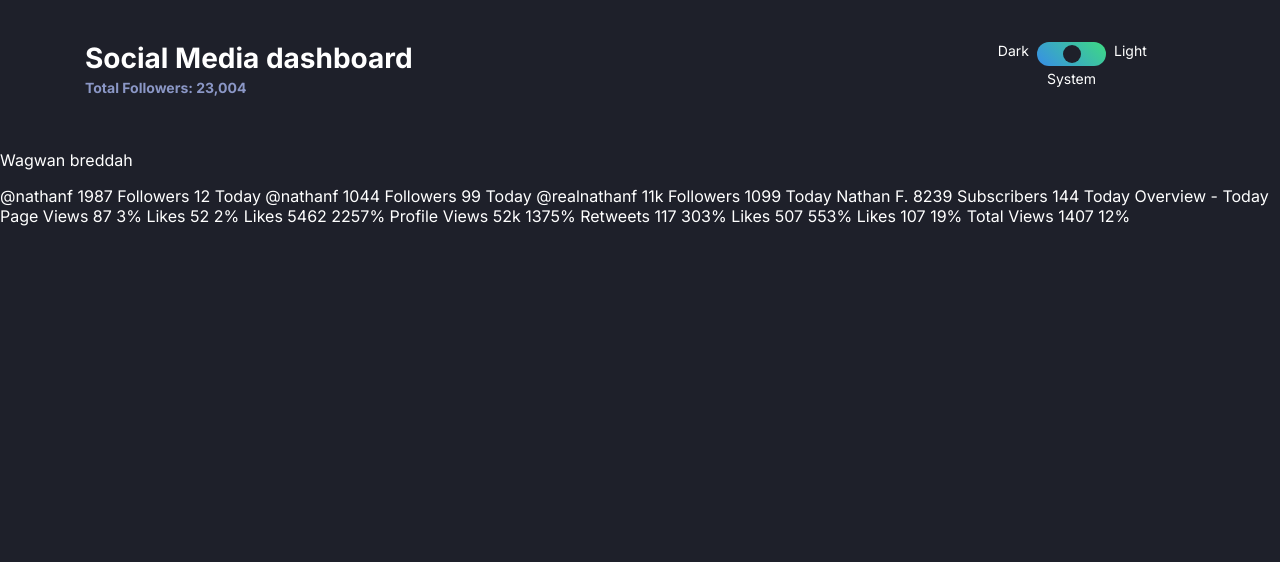
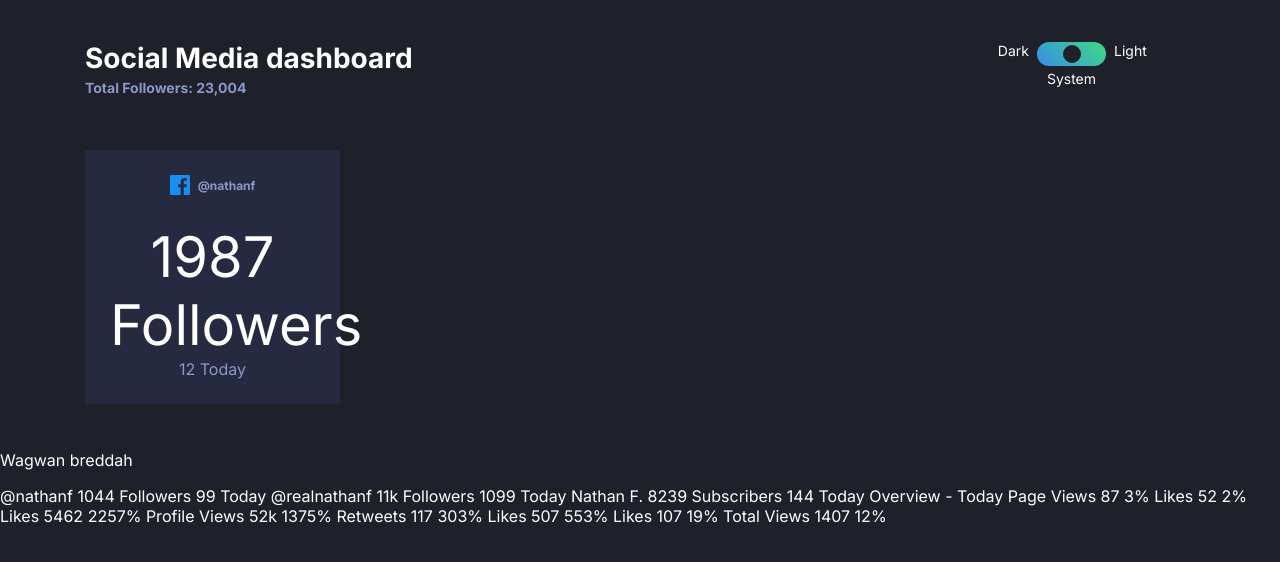
Before and after one commit to Yodishtr/Dashboard-Social-Media, a website: page index.html in a window 1280 px wide. Drawn offline with Linux system fonts and the light colour scheme.

Commit message:
styling and setting up the cards

```diff
--- a/app/scss/components/card.scss
+++ b/app/scss/components/card.scss
@@ -1,8 +1,37 @@
 @use '../util' as *;
 
 .card {
+    background: var(--dark-card);
+    color: var(--dark-text1);
+    width: rem(255);
+    text-align: center;
+    padding: rem(25);
+    // this modifier is for the card components top border
+    &--facebook {
+
+    }
+
+    &--twitter {
+
+    }
+
+    &--instagram {
+
+    }
+
+    &--youtube {
+
+    }
+
+    &__platform {
+        display: flex;
+        justify-content: center;
+        align-items: center;
+        margin-bottom: rem(28);
+    }
 
     &__icon {
+        margin-right: rem(8);
 
         &--facebook {
 
@@ -20,4 +49,36 @@
 
         }
     }
+
+    &__username {
+        font-size: 12px;
+        font-weight: 700;
+    }
+
+    &__count {
+        color: var(--light-bg);
+
+        &--big {
+            font-size: rem(56);
+        }
+
+        &--small {
+
+        }
+    }
+
+    &__label {
+
+    }
+
+    &__change {
+
+        &--up {
+
+        }
+
+        &--down {
+
+        }
+    }
 }
--- a/index.html
+++ b/index.html
@@ -60,11 +60,25 @@
         </header>
 
        <main>
-            <section>
+            <section class="container">
+
+                <div class="card">
+                    <div class="card__platform">
+                        <img class="card__icon" src="/images/icon-facebook.svg" alt="facebook icon" />
+                        <div class="card__username">@nathanf</div>
+                    </div>
+                    <div class="card__count card__count--big">
+                        1987
+                        <div class="card__label">Followers</div>
+                    </div>
+
+                    <div class="card__change">12 Today </div>
+
+                </div>
 
             </section>
             <p>Wagwan breddah</p>
-            @nathanf 1987 Followers 12 Today @nathanf
+               @nathanf
 		1044 Followers 99 Today @realnathanf 11k Followers 1099 Today Nathan F. 8239
 		Subscribers 144 Today Overview - Today Page Views 87 3% Likes 52 2% Likes
 		5462 2257% Profile Views 52k 1375% Retweets 117 303% Likes 507 553% Likes
```
Also changed, not shown: dist/style.css, 1 other file.
